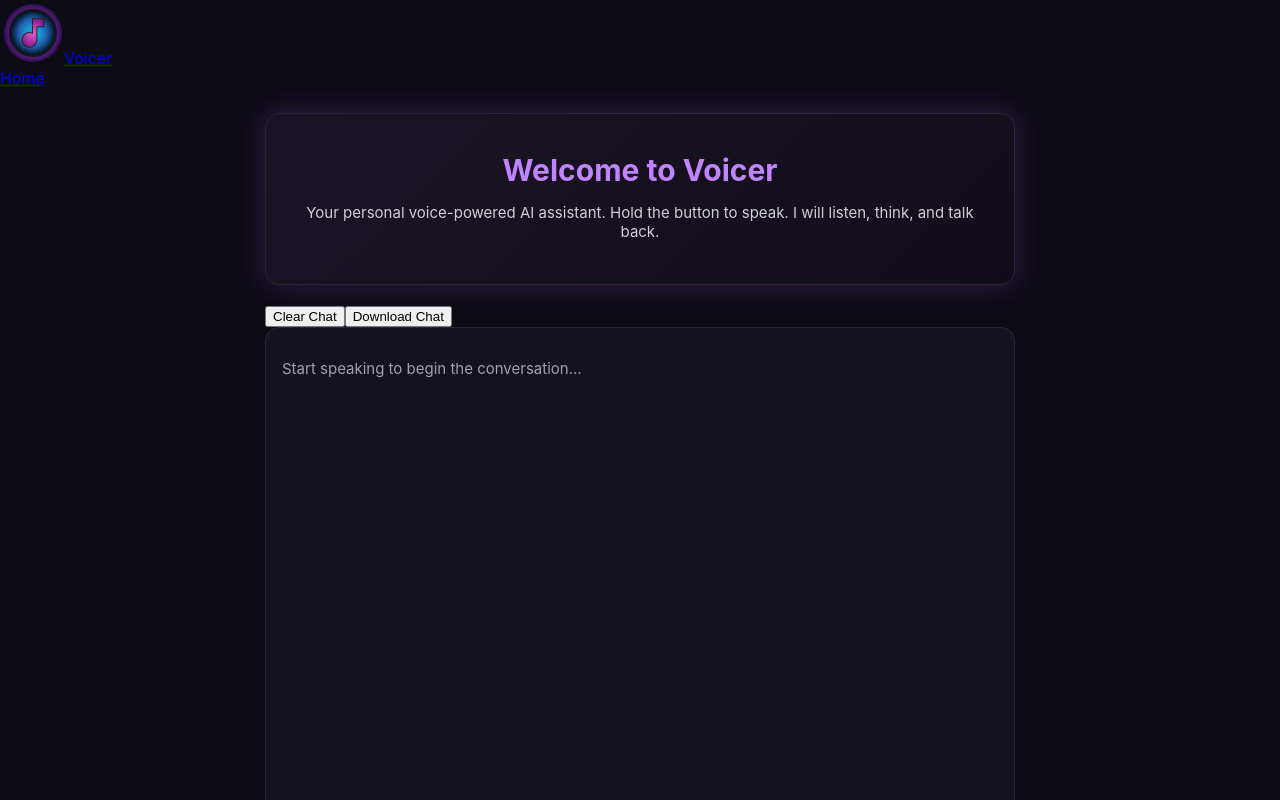
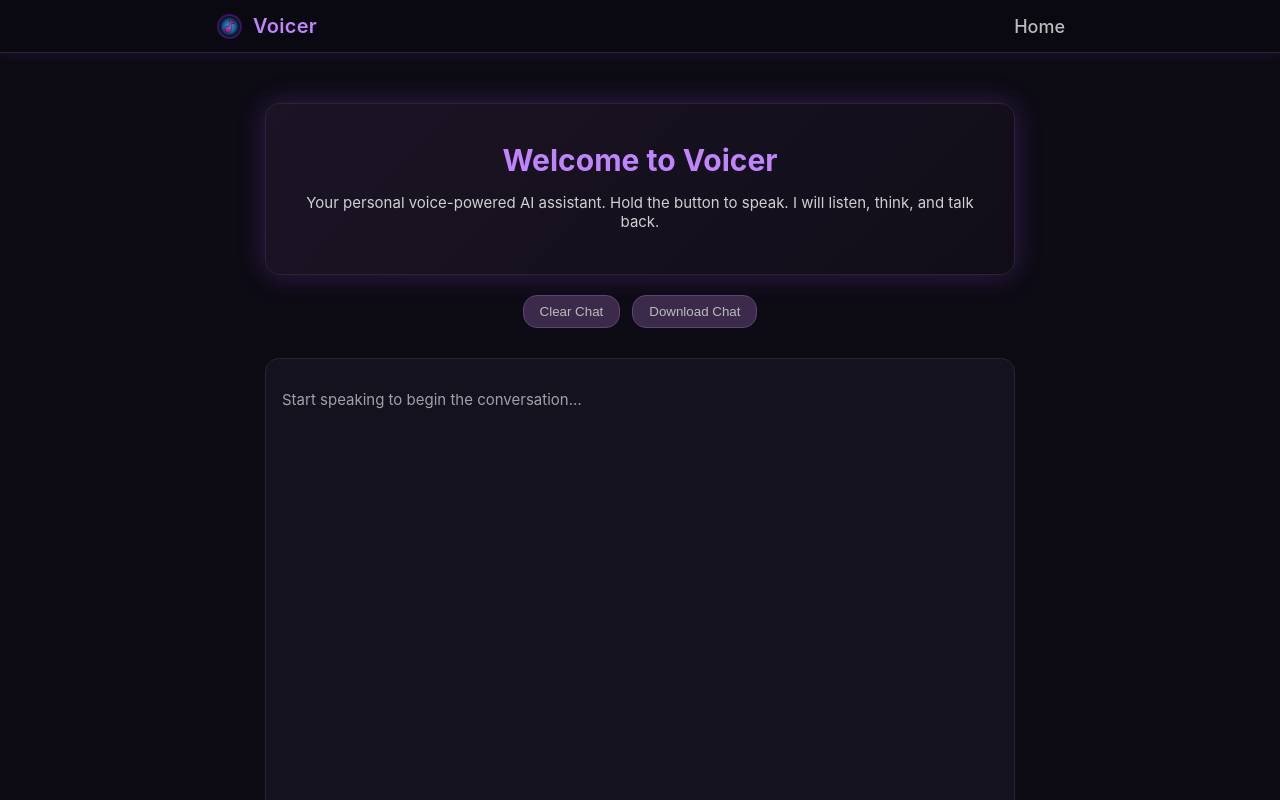
Before and after one commit to mathewtroy/voicer, a React (Vite) app in the folder frontend/: page / in a window 1280 px wide. Shown: the top 800 px of the page. Built offline with nearby package versions, Linux system fonts and the light colour scheme.

Commit message:
update styles

```diff
--- a/frontend/src/styles/global.css
+++ b/frontend/src/styles/global.css
@@ -1,33 +1,37 @@
 /* THEME VARIABLES */
 :root {
+  /* Backgrounds */
   --bg: #0d0b14;
   --bg-light: #15121f;
   --bg-dark: #0a0810;
 
+  /* Text */
   --text: #ffffff;
   --text-muted: #bbbbbb;
 
+  /* Accent Colors */
   --primary: #a855f7;
   --primary-dark: #7e22ce;
   --primary-light: #c084fc;
 
+  /* Chat bubbles */
   --bubble-user: #7c3aed;
   --bubble-ai: #262335;
 
+  /* Radius */
   --radius: 14px;
 }
 
+/* BASE LAYOUT */
+* {
+  box-sizing: border-box;
+}
 
-/* LAYOUT */
 body {
   margin: 0;
   background: var(--bg);
   color: var(--text);
   font-family: "Inter", -apple-system, BlinkMacSystemFont, "Segoe UI", Roboto;
-}
-
-* {
-  box-sizing: border-box;
 }
 
 .app-container {
@@ -36,8 +40,70 @@ body {
   padding: 25px;
 }
 
+/* NAVBAR */
+.navbar {
+  position: sticky;
+  top: 0;
+  z-index: 100;
+  width: 100%;
+  background: var(--bg-dark);
+  border-bottom: 1px solid #2d2337;
+  padding: 12px 0;
+  margin-bottom: 25px;
+  box-shadow: 0 0 12px rgba(168, 85, 247, 0.15);
+  backdrop-filter: blur(10px);
+}
 
-/* WELCOME BOX */
+.nav-inner {
+  max-width: 900px;
+  margin: 0 auto;
+  padding: 0 25px;
+
+  display: flex;
+  align-items: center;
+  justify-content: space-between;
+}
+
+/* LOGO + TEXT */
+.nav-brand {
+  display: flex;
+  align-items: center;
+  gap: 10px;
+  text-decoration: none;
+}
+
+.nav-logo-img {
+  width: 28px;
+  height: 28px;
+  opacity: 0.9;
+}
+
+.nav-logo-text {
+  font-size: 20px;
+  font-weight: 600;
+  color: var(--primary-light);
+  letter-spacing: 0.3px;
+}
+
+/* NAV LINKS */
+.nav-links {
+  display: flex;
+  gap: 22px;
+}
+
+.nav-link {
+  color: var(--text-muted);
+  text-decoration: none;
+  font-size: 18px;
+  font-weight: 500;
+  transition: 0.2s ease;
+}
+
+.nav-link:hover {
+  color: var(--primary-light);
+}
+
+/* WELCOME SECTION */
 .welcome-box {
   text-align: center;
   padding: 28px;
@@ -66,8 +132,6 @@ body {
   animation: fadeInUp 1.2s ease-out;
 }
 
-
-/* CHAT WINDOW */
 .chat-container {
   background: var(--bg-light);
   border-radius: var(--radius);
@@ -79,7 +143,6 @@ body {
   flex-direction: column;
   gap: 12px;
 }
-
 
 /* MESSAGE BUBBLES */
 .message-user {
@@ -107,12 +170,15 @@ body {
   line-height: 1.45;
 }
 
-
 /* RECORD BUTTON */
 .input-container {
   display: flex;
   justify-content: center;
   margin-top: 20px;
+}
+
+.record-container {
+  text-align: center;
 }
 
 .record-button {
@@ -140,18 +206,6 @@ body {
   animation: pulse 1.4s infinite ease-out;
 }
 
-@keyframes pulse {
-  0% {
-    box-shadow: 0 0 0px rgba(168, 85, 247, 0.4);
-  }
-  70% {
-    box-shadow: 0 0 25px 20px rgba(168, 85, 247, 0.0);
-  }
-  100% {
-    box-shadow: 0 0 0px rgba(168, 85, 247, 0.0);
-  }
-}
-
 .record-button.recording::after {
   content: "";
   position: absolute;
@@ -161,20 +215,7 @@ body {
   animation: wave 1.8s infinite ease-out;
 }
 
-@keyframes wave {
-  0% {
-    transform: scale(1);
-    opacity: 0.5;
-  }
-  100% {
-    transform: scale(2.2);
-    opacity: 0;
-  }
-}
-
-
-
-/* LOADER */
+/* AUDIO + LOADER */
 .loader {
   margin: 10px auto;
   border: 4px solid #3a2f46;
@@ -183,24 +224,6 @@ body {
   width: 32px;
   height: 32px;
   animation: spin 0.8s linear infinite;
-}
-
-
-/* ANIMATIONS */
-@keyframes fadeIn {
-  from { opacity: 0 }
-  to { opacity: 1 }
-}
-
-@keyframes fadeInUp {
-  from { opacity: 0; transform: translateY(20px) }
-  to { opacity: 1; transform: translateY(0) }
-}
-
-@keyframes spin {
-  100% {
-    transform: rotate(360deg);
-  }
 }
 
 .typing {
@@ -225,6 +248,117 @@ body {
   animation-delay: 0.4s;
 }
 
+/* LOGS PAGE */
+.logs-page {
+  animation: fadeIn 0.5s ease-out;
+}
+
+.logs-title {
+  font-size: 26px;
+  font-weight: 700;
+  color: var(--primary-light);
+  margin-bottom: 15px;
+}
+
+.logs-download-btn {
+  padding: 10px 22px;
+  background: var(--primary);
+  color: white;
+  border: none;
+  border-radius: var(--radius);
+  cursor: pointer;
+  transition: 0.25s;
+  margin-bottom: 20px;
+  box-shadow: 0 0 12px rgba(168, 85, 247, 0.35);
+}
+
+.logs-download-btn:hover {
+  background: var(--primary-dark);
+  box-shadow: 0 0 18px rgba(168, 85, 247, 0.55);
+}
+
+.logs-box {
+  background: var(--bg-light);
+  border: 1px solid #2a2434;
+  border-radius: var(--radius);
+  padding: 18px;
+  height: 65vh;
+  overflow-y: scroll;
+  white-space: pre-wrap;
+}
+
+/* CLEAR CHAT BUTTON, DOWNLOAD BUTTON */
+.clear-chat-container {
+  display: flex;
+  justify-content: center;
+  gap: 12px;
+  margin-bottom: 15px;
+}
+
+.clear-chat-btn, .download-chat-btn {
+  margin-bottom: 15px;
+  padding: 8px 16px;
+  background: #3b2a4a;
+  border: 1px solid #5d4473;
+  color: var(--text-muted);
+  border-radius: var(--radius);
+  cursor: pointer;
+  transition: 0.2s;
+}
+
+.clear-chat-btn:hover, .download-chat-btn:hover {
+  background: #5d4473;
+  color: var(--text);
+}
+
+/* STATUS TEXT */
+.status-text {
+  font-size: 16px;
+  margin-top: 10px;
+  font-weight: 600;
+  animation: fadeIn 0.3s ease;
+}
+
+.status-idle {
+  color: var(--text-muted);
+}
+
+.status-recording {
+  color: #ff4f8b;
+  text-shadow: 0 0 12px rgba(255, 79, 139, 0.5);
+}
+
+.status-processing {
+  color: #facc15;
+  text-shadow: 0 0 10px rgba(250, 204, 21, 0.4);
+}
+
+/*  ANIMATIONS */
+@keyframes fadeIn {
+  from { opacity: 0 }
+  to { opacity: 1 }
+}
+
+@keyframes fadeInUp {
+  from { opacity: 0; transform: translateY(20px) }
+  to { opacity: 1; transform: translateY(0) }
+}
+
+@keyframes spin {
+  to { transform: rotate(360deg); }
+}
+
+@keyframes pulse {
+  0% { box-shadow: 0 0 0px rgba(168, 85, 247, 0.4); }
+  70% { box-shadow: 0 0 25px 20px rgba(168, 85, 247, 0.0); }
+  100% { box-shadow: 0 0 0px rgba(168, 85, 247, 0.0); }
+}
+
+@keyframes wave {
+  0% { transform: scale(1); opacity: 0.5; }
+  100% { transform: scale(2.2); opacity: 0; }
+}
+
 @keyframes blink {
   0% { opacity: 0.2; transform: translateY(0px); }
   50% { opacity: 1; transform: translateY(-2px); }
```
